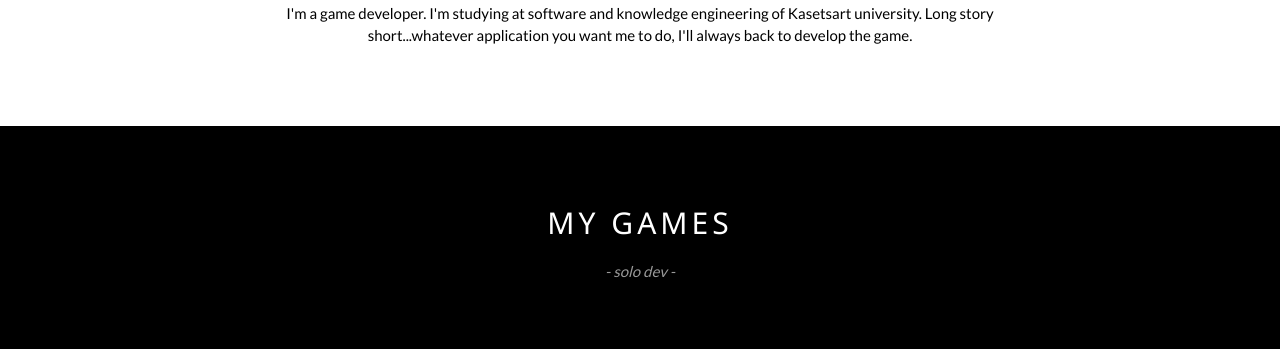
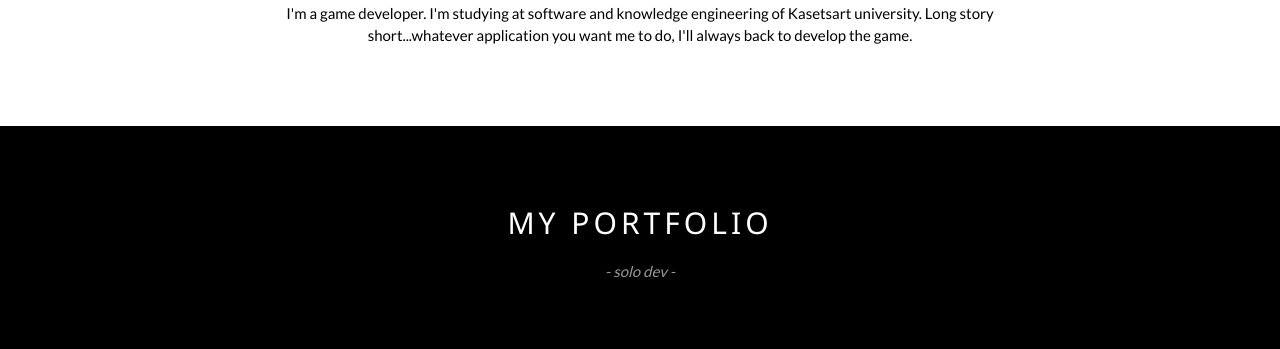
Before and after one commit to Gunzther/Portfolio-Resp, a Django app: page /portfolio/ in a window 1280 px wide. Shown: the part 1176-1525 px from the top of the page. Run offline with Django 3.2, Linux system fonts and the light colour scheme.

Commit message:
MY GAMES -> MY PORTFOLIO

```diff
--- a/portfolio/templates/portfolio/index.html
+++ b/portfolio/templates/portfolio/index.html
@@ -49,7 +49,7 @@ body {font-family: "Lato", sans-serif}
   <!-- My Games Section -->
   <div class="w3-black" id="games">
     <div class="w3-container w3-content w3-padding-64" style="max-width:800px">
-      <h2 class="w3-wide w3-center">MY GAMES</h2>
+      <h2 class="w3-wide w3-center">MY PORTFOLIO</h2>
 
       <p class="w3-opacity w3-center"><i>- solo dev -</i></p><br>
       <div class="w3-row-padding w3-padding-32" style="margin:0 -16px">
```
